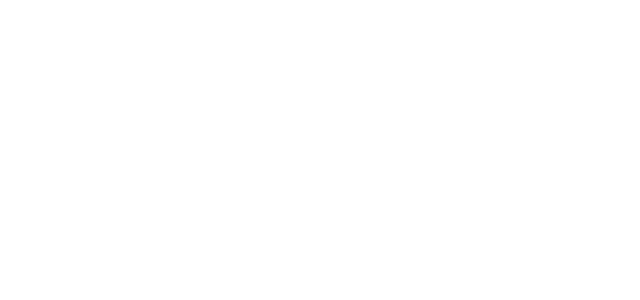
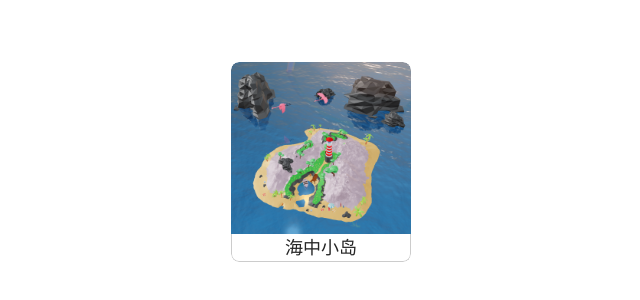
Before and after one commit to shalian/3d, a Vue app: page / in a window 1280 px wide. Before the commit this address had no page. Shown: the part 238-538 px from the top of the page, without its empty margins (319-959 px from the left). Built offline with nearby package versions, Linux system fonts and the light colour scheme.

Commit message:
update：路由修改、首页样式修改

```diff
--- a/index.html
+++ b/index.html
@@ -5,7 +5,7 @@
   <meta charset="UTF-8" />
   <link rel="icon" type="image/svg+xml" href="/vite.svg" />
   <meta name="viewport" content="width=device-width, initial-scale=1.0" />
-  <title>Vite + Vue + TS</title>
+  <title>3d</title>
 </head>
 
 <body>
--- a/src/routes/index.ts
+++ b/src/routes/index.ts
@@ -1,13 +1,20 @@
 import { createRouter, createWebHashHistory } from 'vue-router';
-import Home from '@/containers/Ocean/index.vue'
+//
+import Home from '@/views/home.vue'
+const OceanComponent = () => import('@/containers/Ocean/index.vue');
 
 const routes = [
   {
-    path: '/test',
+    path: '/',
     name: 'Home',
     component: Home,
   },
   // 添加其他路由
+  {
+    path: '/ocean',
+    name: 'Ocean',
+    component: OceanComponent,
+  },
 ];
 
 const router = createRouter({
--- a/src/styles/index.scss
+++ b/src/styles/index.scss
@@ -16,9 +16,12 @@
   -moz-osx-font-smoothing: grayscale;
 }
 
+li {
+  list-style: none;
+}
+
 a {
-  font-weight: 500;
-  color: #646cff;
+  color: var(--g-color);
   text-decoration: inherit;
 }
 
@@ -46,7 +49,7 @@
   font-size: 1em;
   font-weight: 500;
   font-family: inherit;
-  background-color: #1a1a1a;
+  background-color: var(--g-color-button);
   cursor: pointer;
   transition: border-color 0.25s;
 }
@@ -69,6 +72,7 @@
   margin: 0 auto;
   // padding: 2rem;
   text-align: center;
+  box-sizing: border-box;
 }
 
 @media (prefers-color-scheme: light) {
--- a/src/styles/vars.scss
+++ b/src/styles/vars.scss
@@ -0,0 +1,4 @@
+:root {
+  --g-color: #262626;
+  --g-color-button: #1a1a1a;
+}
--- /dev/null
+++ b/src/views/home.vue
@@ -0,0 +1,77 @@
+<template>
+  <div id="home-3d">
+    <ul>
+      <li>
+        <RouterLink to="/ocean">
+          <!-- <div class="preview"> -->
+          <img :src="Ocean" alt="">
+          <!-- </div> -->
+          <h3>海中小岛</h3>
+        </RouterLink>
+      </li>
+    </ul>
+  </div>
+</template>
+
+<script setup lang="ts">
+import Ocean from '@/containers/Ocean/images/_preview.png'
+</script>
+
+<style scoped lang="scss">
+$border-radius: 8px;
+
+#home-3d {
+  ul {
+    padding: 0;
+    margin: 0;
+  }
+
+  li {
+    width: 180px;
+    // height: 45px;
+    // border: 1px solid #ccc;
+    border-radius: $border-radius;
+    cursor: pointer;
+    overflow: hidden;
+
+    &:hover {
+      transition: all .3s;
+      background: rgba(0, 0, 0, .05);
+    }
+
+    >a {
+      display: flex;
+      flex-direction: column;
+      justify-content: center;
+      align-items: center;
+      width: 100%;
+      height: 100%;
+      border-radius: $border-radius;
+      overflow: hidden;
+    }
+
+    .preview {
+      width: 100%;
+    }
+
+    img {
+      width: 100%;
+      border-top-left-radius: $border-radius;
+      border-top-right-radius: $border-radius;
+    }
+
+    h3 {
+      margin: 0px;
+      width: 180px;
+      color: var(--g-color);
+      font-size: 18px;
+      font-weight: 600;
+      border-bottom-left-radius: $border-radius;
+      border-bottom-right-radius: $border-radius;
+      border: 1px solid #ccc;
+      border-top-width: 0px;
+      box-sizing: border-box;
+    }
+  }
+}
+</style>
```
Also changed, not shown: src/containers/Ocean/images/_preview.png (added).
